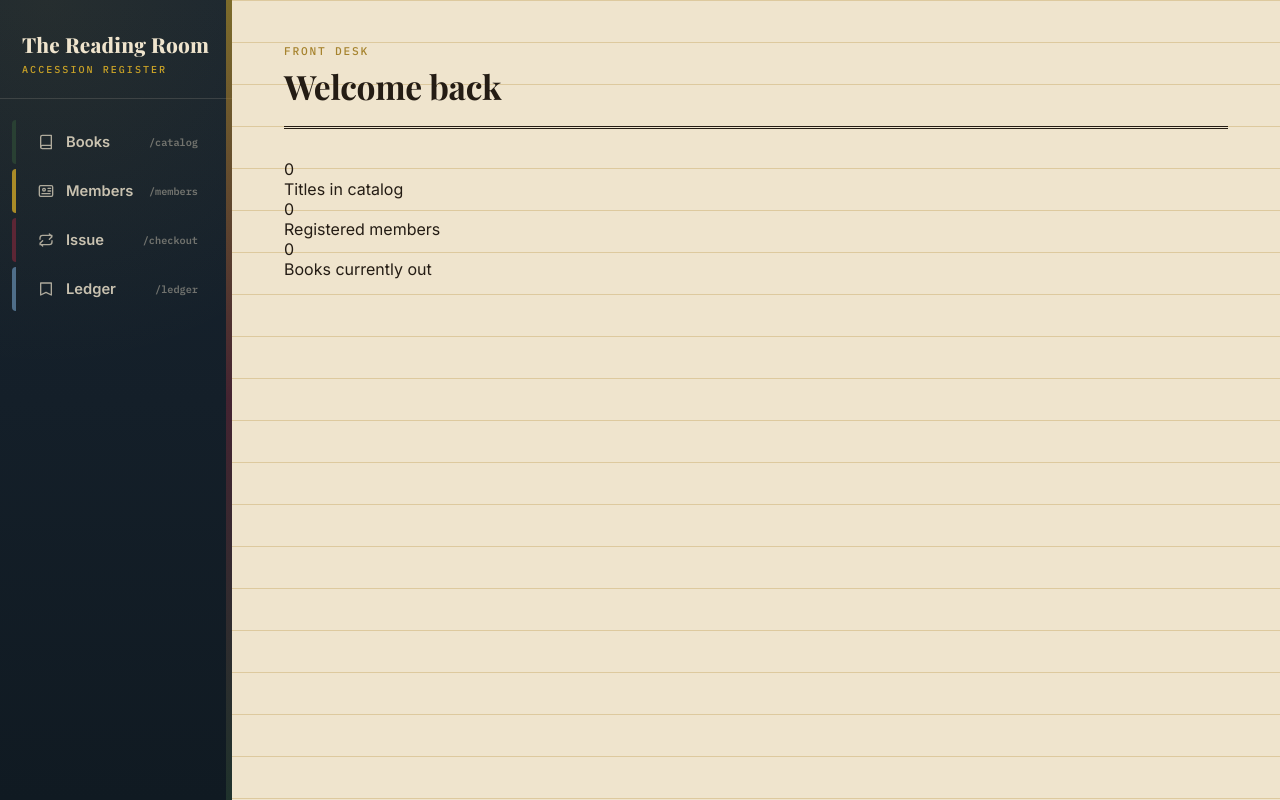
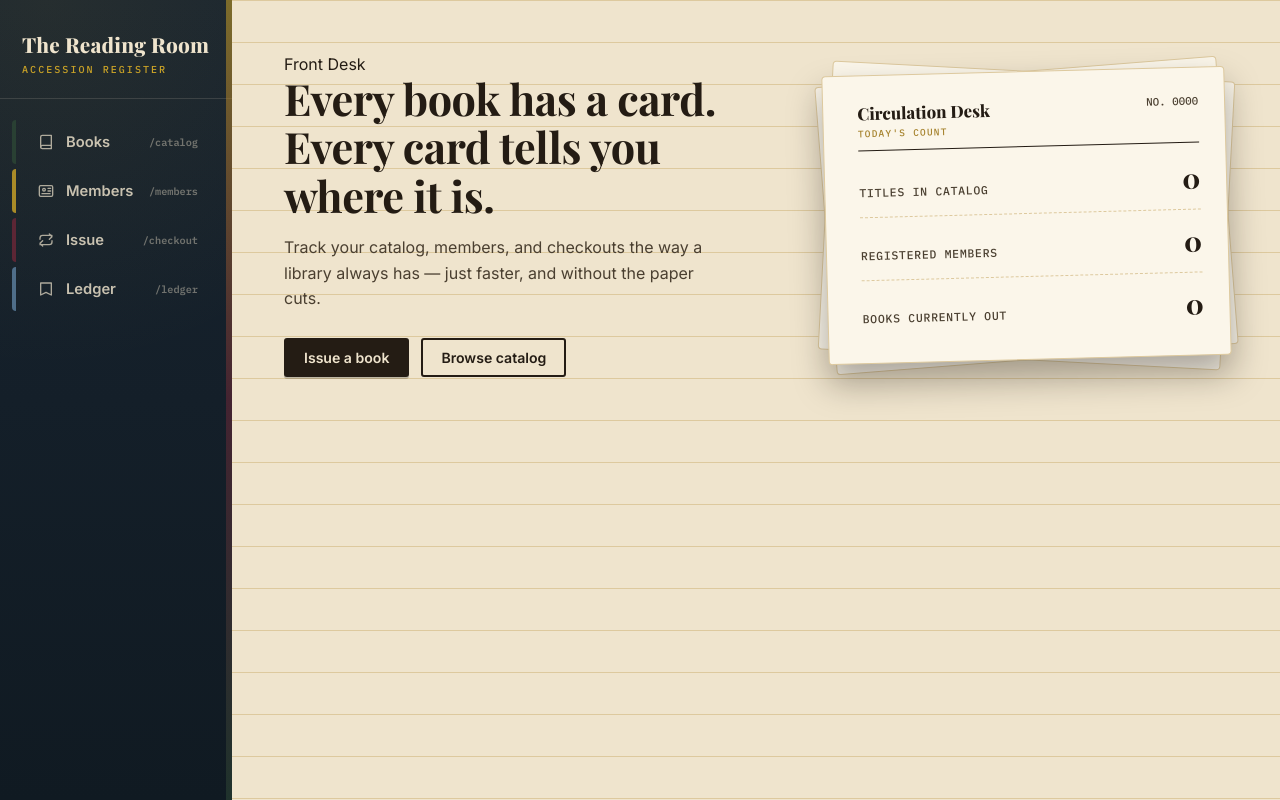
Before and after one commit to arihantitsmyname-sketch/library-management-system, a Django app: page / in a window 1280 px wide. Run offline with Django 4.2, Linux system fonts and the light colour scheme; data that the repository does not hold is empty.

Commit message:
Update home.html

```diff
--- a/library_app/templates/library_app/home.html
+++ b/library_app/templates/library_app/home.html
@@ -1,25 +1,40 @@
 {% extends 'library_app/base.html' %}
 {% block title %}Home{% endblock %}
 {% block content %}
-    <div class="page-header">
-        <div>
+    <div class="hero">
+        <div class="hero-copy">
             <span class="eyebrow">Front Desk</span>
-            <h1>Welcome back</h1>
+            <h1>Every book has a card.<br>Every card tells you where it is.</h1>
+            <p>Track your catalog, members, and checkouts the way a library always has — just faster, and without the paper cuts.</p>
+            <div class="hero-actions">
+                <a class="btn" href="{% url 'issue_book' %}">Issue a book</a>
+                <a class="btn btn-outline" href="{% url 'view_books' %}">Browse catalog</a>
+            </div>
         </div>
-    </div>
 
-    <div class="stats">
-        <div class="stat-tile">
-            <div class="num">{{ total_books }}</div>
-            <span class="label">Titles in catalog</span>
-        </div>
-        <div class="stat-tile">
-            <div class="num">{{ total_students }}</div>
-            <span class="label">Registered members</span>
-        </div>
-        <div class="stat-tile">
-            <div class="num">{{ currently_issued }}</div>
-            <span class="label">Books currently out</span>
+        <div class="due-card-wrap">
+            <div class="due-card">
+                <div class="due-card-head">
+                    <div>
+                        <span class="stamp-title">Circulation Desk</span>
+                        <span class="stamp-sub">Today's Count</span>
+                    </div>
+                    <div class="card-no">NO. {{ total_books|add:total_students|stringformat:"04d" }}</div>
+                </div>
+
+                <div class="due-row">
+                    <span class="due-label">Titles in catalog</span>
+                    <span class="due-num">{{ total_books }}</span>
+                </div>
+                <div class="due-row">
+                    <span class="due-label">Registered members</span>
+                    <span class="due-num">{{ total_students }}</span>
+                </div>
+                <div class="due-row">
+                    <span class="due-label">Books currently out</span>
+                    <span class="due-num">{{ currently_issued }}</span>
+                </div>
+            </div>
         </div>
     </div>
 {% endblock %}
```
